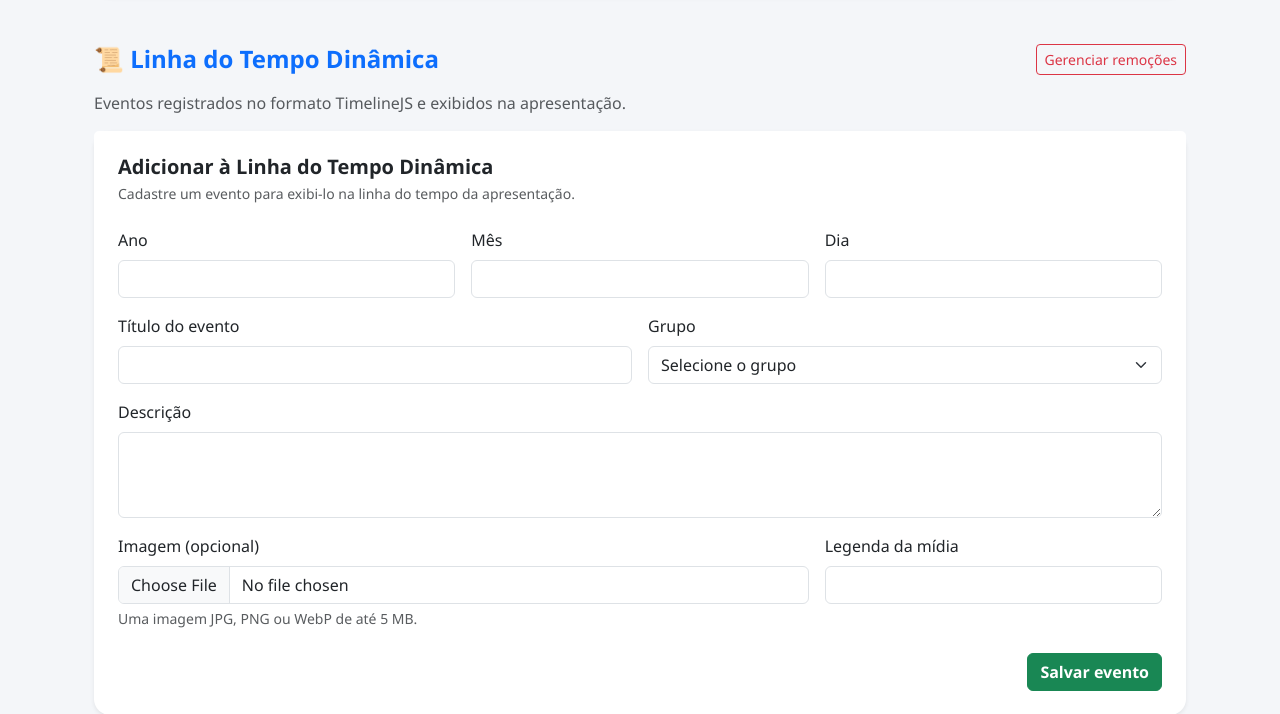
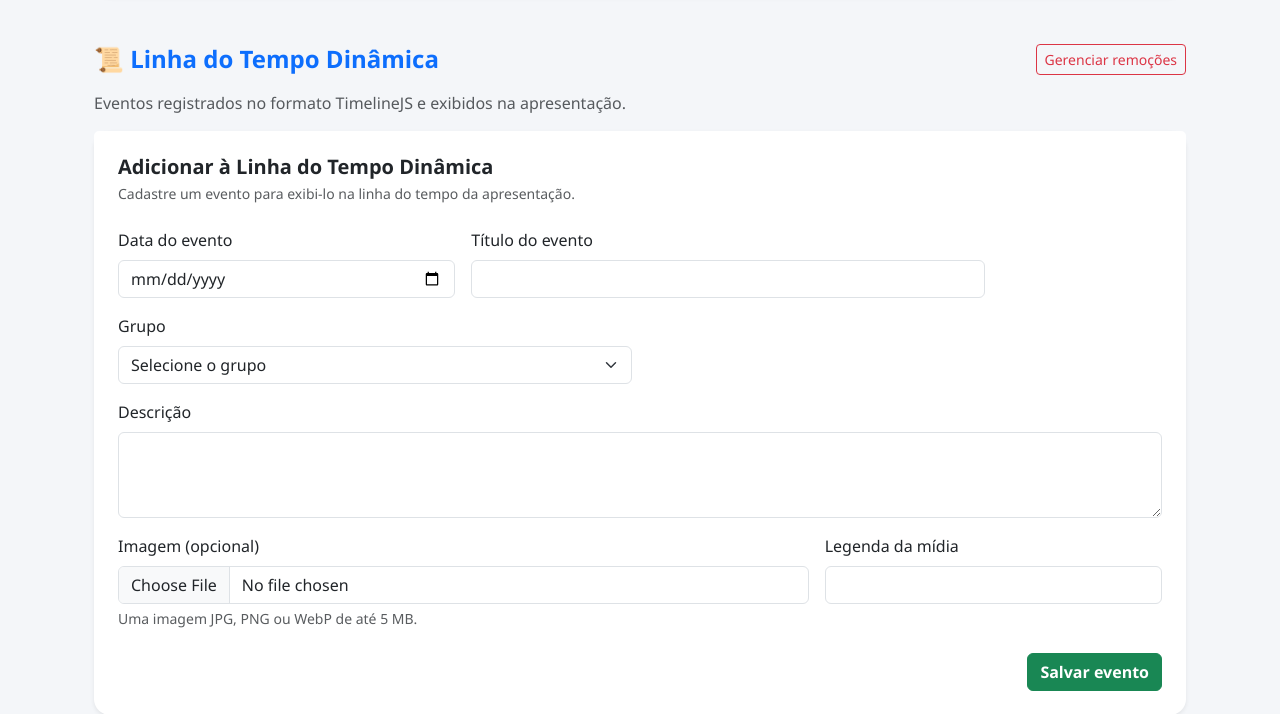
Before and after one commit to kennyow/AfirmaSUS2, a Django app: page /midias/ in a window 1280 px wide. Shown: the part 915-1629 px from the top of the page. Run offline with Django 5.2, Linux system fonts and the light colour scheme; a user stored in the database is signed in; data comes from the database, SQL or seed files in the repository.

Commit message:
Substitui ano mês e dia por seletor de data no evento dinâmico

```diff
--- a/core/templates/core/linha_tempo_midias.html
+++ b/core/templates/core/linha_tempo_midias.html
@@ -255,16 +255,8 @@
                     {% csrf_token %}
                     <div class="row g-3">
                         <div class="col-sm-4">
-                            <label for="dinamica-year" class="form-label">Ano</label>
-                            <input id="dinamica-year" type="number" name="year" class="form-control" min="1" max="9999" required>
-                        </div>
-                        <div class="col-sm-4">
-                            <label for="dinamica-month" class="form-label">Mês</label>
-                            <input id="dinamica-month" type="number" name="month" class="form-control" min="1" max="12" required>
-                        </div>
-                        <div class="col-sm-4">
-                            <label for="dinamica-day" class="form-label">Dia</label>
-                            <input id="dinamica-day" type="number" name="day" class="form-control" min="1" max="31" required>
+                            <label for="dinamica-data" class="form-label">Data do evento</label>
+                            <input id="dinamica-data" type="date" name="data_evento" class="form-control" min="0001-01-01" max="9999-12-31" required>
                         </div>
                         <div class="col-md-6">
                             <label for="dinamica-headline" class="form-label">Título do evento</label>
```
